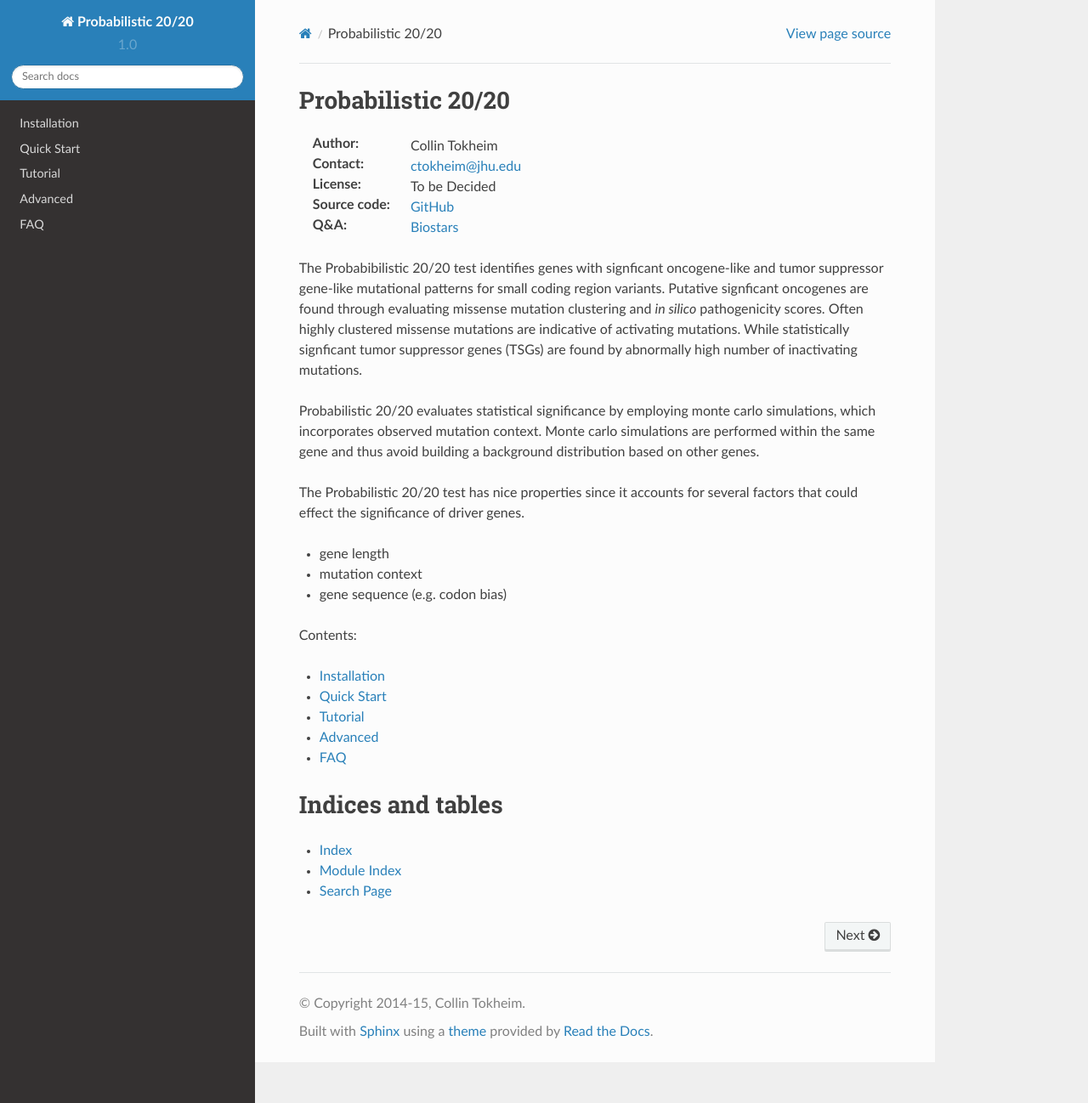
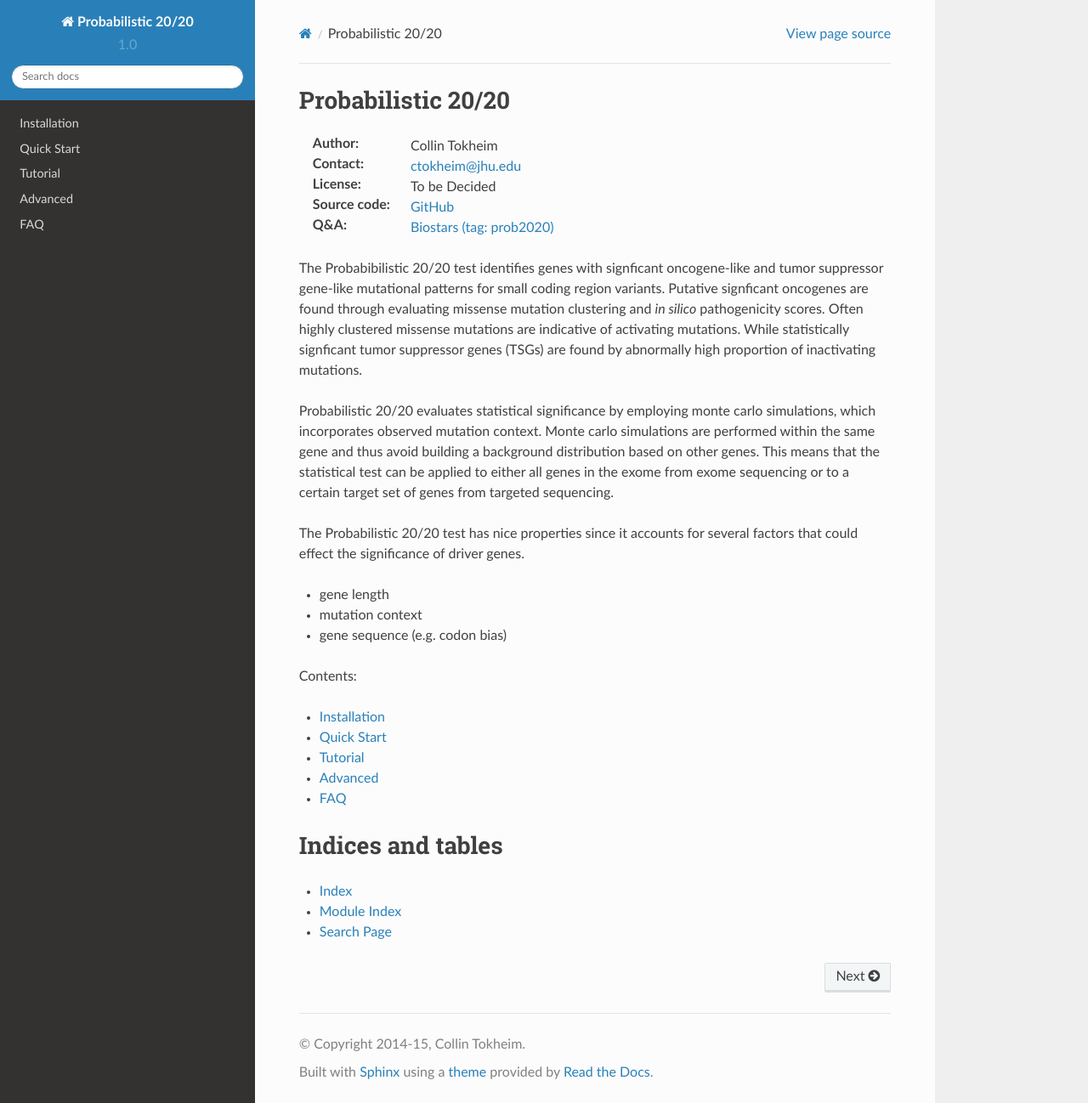
Before and after one commit to KarchinLab/probabilistic2020, a Sphinx documentation site: the page built from doc/index.rst, in a window 1280 px wide and 1298 px high. Shown: the whole window at 85% size. Built offline with Sphinx 7.4.7 and the Read the Docs theme 2.0.0, drawn with Linux system fonts in a browser that asks for light colours; pages that are not in the unit, such as notebooks, are missing from menus.

Commit message:
Minor update to doc

```diff
--- a/doc/index.rst
+++ b/doc/index.rst
@@ -10,18 +10,20 @@ Probabilistic 20/20
 :Contact: ctokheim@jhu.edu
 :License: To be Decided
 :Source code: `GitHub <https://github.com/ctokheim/probabilistic2020>`_
-:Q&A: `Biostars <https://www.biostars.org/t/prob2020/>`_
+:Q&A: `Biostars (tag: prob2020) <https://www.biostars.org/t/prob2020/>`_
 
 The Probabibilistic 20/20 test identifies genes with signficant oncogene-like and tumor suppressor gene-like mutational patterns for small coding region variants.
 Putative signficant oncogenes are found through evaluating
 missense mutation clustering and *in silico* pathogenicity scores. Often highly clustered missense
 mutations are indicative of activating mutations.
-While statistically signficant tumor suppressor genes (TSGs) are found by abnormally high number of inactivating mutations.
+While statistically signficant tumor suppressor genes (TSGs) are found by abnormally high proportion of inactivating mutations.
 
 Probabilistic 20/20 evaluates statistical significance by employing
 monte carlo simulations, which incorporates observed mutation context. Monte carlo
 simulations are performed within the same gene and thus avoid building a background
-distribution based on other genes.
+distribution based on other genes. This means that the statistical test can be applied
+to either all genes in the exome from exome sequencing or to a certain target set of genes
+from targeted sequencing.
 
 The Probabilistic 20/20 test has nice properties since it accounts
 for several factors that could effect the significance of driver genes.
```
